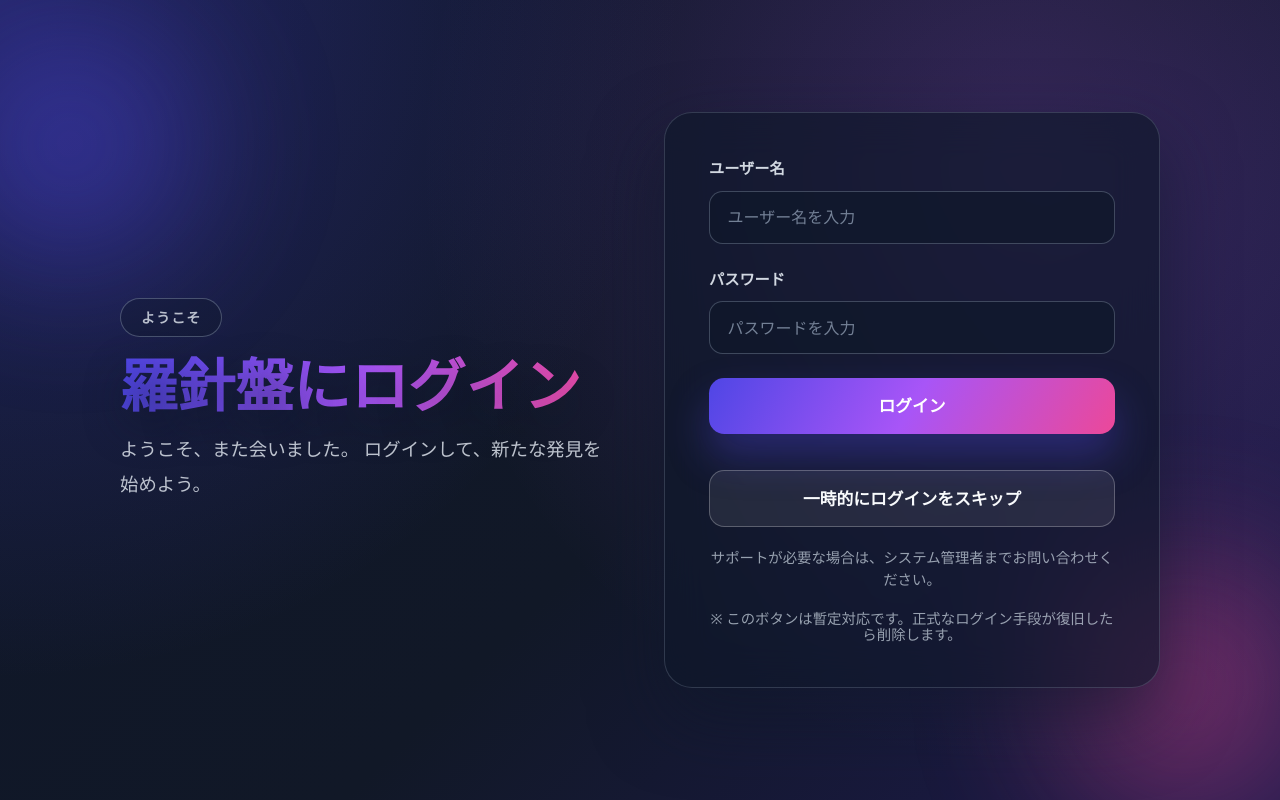
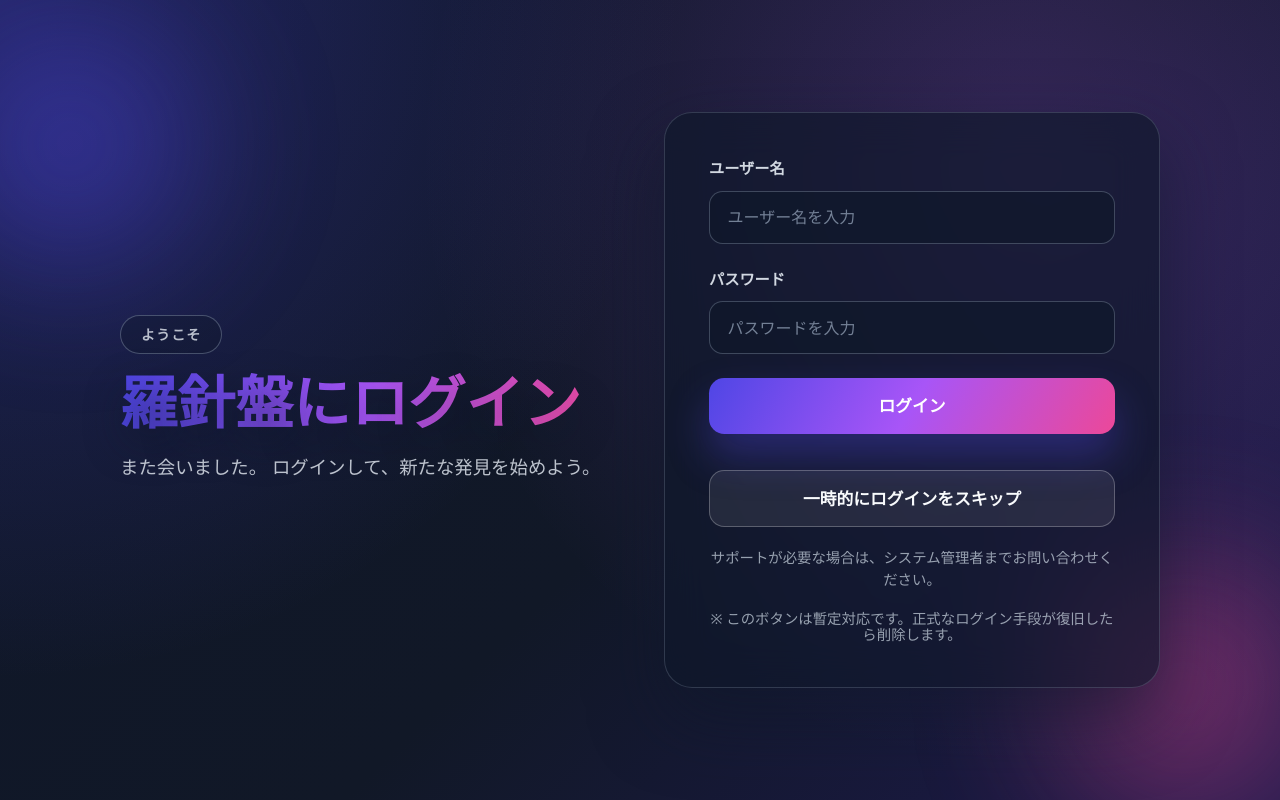
Before and after one commit to vintage-luvu/rashinban, a Next.js app in the folder frontend/: page / in a window 1280 px wide. Built offline with nearby package versions, Linux system fonts and the light colour scheme.

Commit message:
Update index.js

```diff
--- a/frontend/pages/index.js
+++ b/frontend/pages/index.js
@@ -530,7 +530,7 @@ export default function Home() {
             <span className="login-badge">ようこそ</span>
             <h1 className="login-title">羅針盤にログイン</h1>
             <p className="login-description">
-              ようこそ、また会いました。
+              また会いました。
               ログインして、新たな発見を始めよう。
             </p>
           </section>
```
